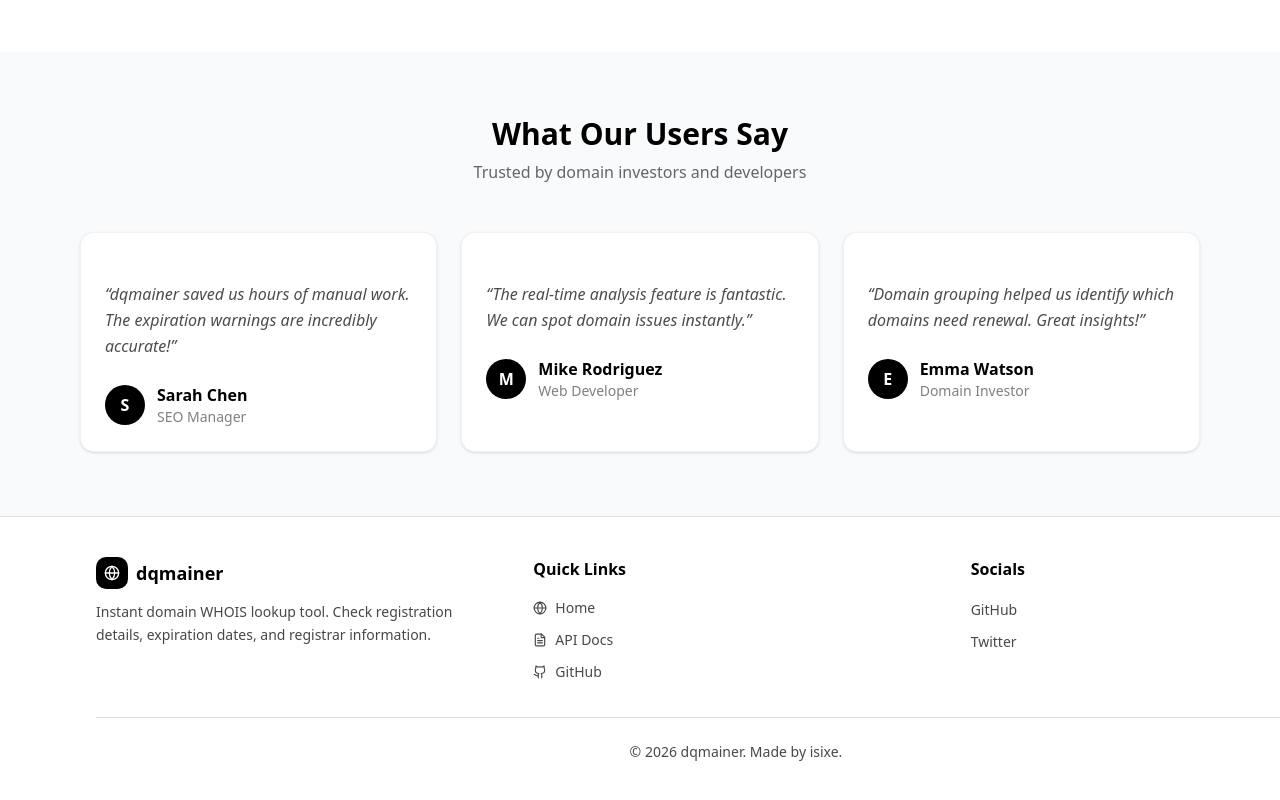
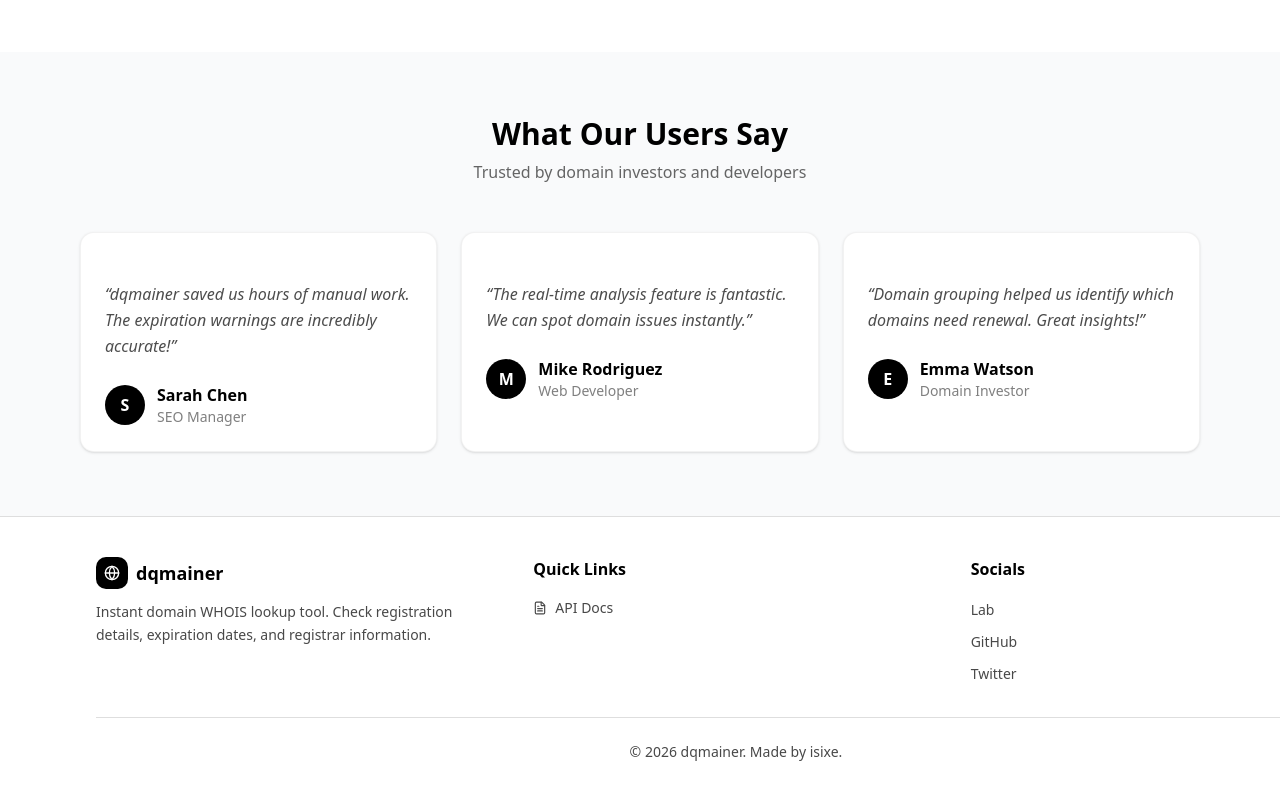
Before and after one commit to isixe/dqmainer, a Next.js app: page / in a window 1280 px wide. Shown: the part 2110-2910 px from the top of the page. Built offline with nearby package versions, Linux system fonts and the light colour scheme.

Commit message:
🌐 i18n(footer): Update footer links and translation keys

```diff
--- a/src/layout/Footer.tsx
+++ b/src/layout/Footer.tsx
@@ -2,25 +2,17 @@
 
 import Link from "next/link";
 import { useTranslation } from "@/locales/i18n";
-import { Globe, FileText, Github } from "lucide-react";
+import { Globe, FileText } from "lucide-react";
 
 export default function Footer() {
 	const { t } = useTranslation();
 
-	const quickLinks = [
-		{ label: t("footer.linkHome"), href: "/", icon: Globe },
-		{ label: t("footer.linkApiDocs"), href: "/api-docs", icon: FileText },
-		{
-			label: t("footer.linkGithub"),
-			href: "https://github.com/isixe/dqmainer",
-			icon: Github,
-			external: true,
-		},
-	];
+	const quickLinks = [{ label: t("footer.linkApiDocs"), href: "/api-docs", icon: FileText }];
 
 	const socialLinks = [
+		{ label: "Lab", href: "https://itea.dev" },
 		{ label: "GitHub", href: "https://github.com/isixe/dqmainer" },
-		{ label: "Twitter", href: "https://twitter.com" },
+		{ label: "Twitter", href: "https://x.com/isixe_e" },
 	];
 
 	return (
```
